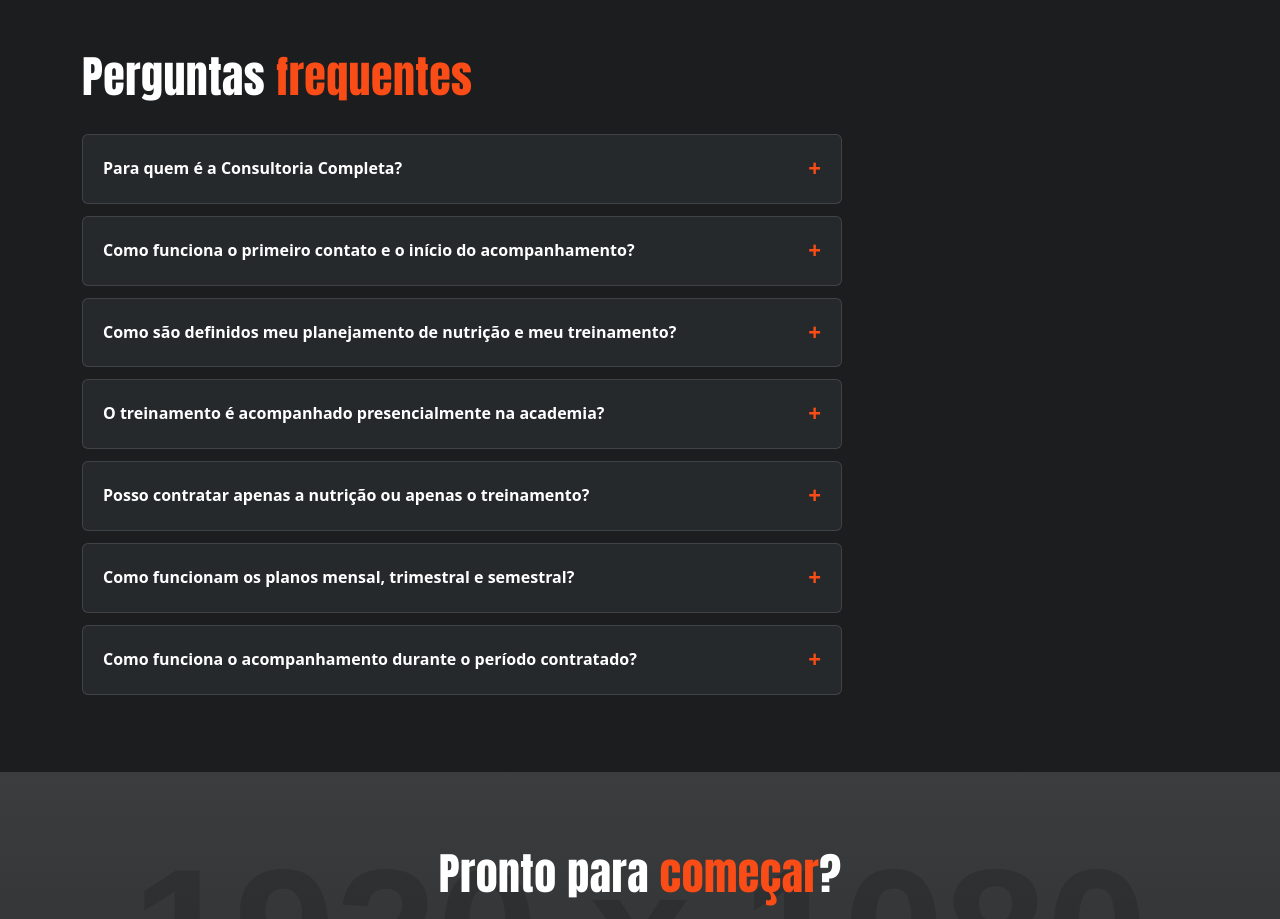
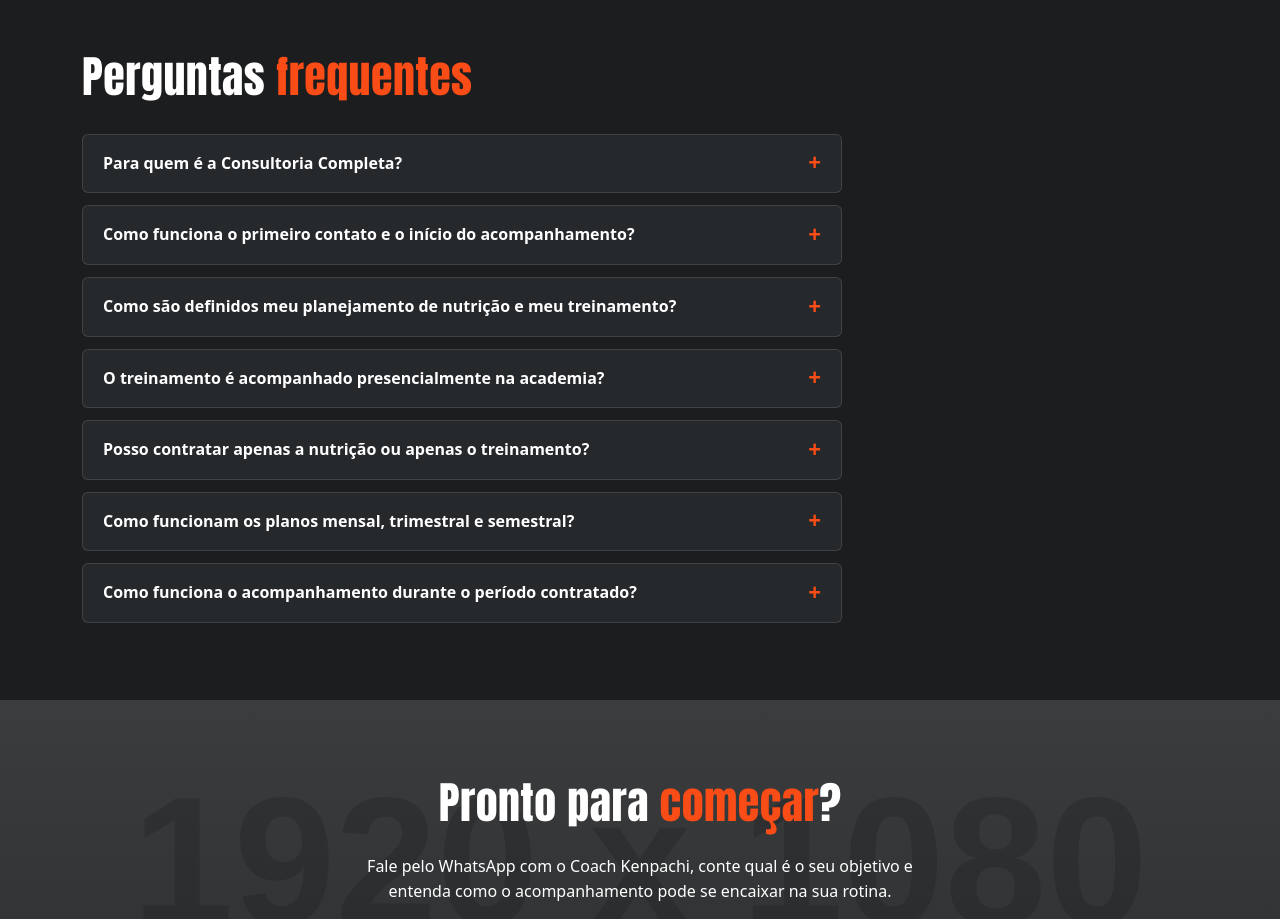
Before and after one commit to danielbelentini/coach-kenpachi, a Next.js app: page / in a window 1280 px wide. Shown: the part 7120-8039 px from the top of the page. Built offline with nearby package versions, Linux system fonts and the light colour scheme; no server answers.

Commit message:
Ajuste faq

```diff
--- a/src/components/Faq.tsx
+++ b/src/components/Faq.tsx
@@ -1,10 +1,21 @@
 "use client";
 
+import { useState } from "react";
 import { FAQ_ITEMS } from "@/config/faq";
 import { trackFaqOpen } from "@/lib/analytics";
 import { Reveal } from "./Reveal";
 
 export function Faq() {
+  const [openIndex, setOpenIndex] = useState<number | null>(null);
+
+  function handleToggle(index: number, question: string) {
+    setOpenIndex((current) => {
+      const next = current === index ? null : index;
+      if (next !== null) trackFaqOpen(question);
+      return next;
+    });
+  }
+
   return (
     <section
       id="faq"
@@ -19,23 +30,50 @@ export function Faq() {
         </Reveal>
 
         <div className="mt-8 flex flex-col gap-3 max-w-[760px]">
-          {FAQ_ITEMS.map((item, index) => (
-            <Reveal key={item.question} delay={index * 40}>
-              <details
-                className="group bg-brand-graphite-light border border-brand-line rounded-[6px] px-5 py-4"
-                onToggle={(event) => {
-                  if ((event.target as HTMLDetailsElement).open) {
-                    trackFaqOpen(item.question);
-                  }
-                }}
-              >
-                <summary className="cursor-pointer font-bold text-white list-none flex justify-between items-center gap-4 hover:opacity-75 focus-visible:opacity-75 [&::-webkit-details-marker]:hidden after:content-['+'] after:text-brand-orange after:text-[1.4rem] after:shrink-0 group-open:after:content-['−']">
-                  {item.question}
-                </summary>
-                <p className="mt-[0.85rem] mb-0">{item.answer}</p>
-              </details>
-            </Reveal>
-          ))}
+          {FAQ_ITEMS.map((item, index) => {
+            const isOpen = openIndex === index;
+            const questionId = `faq-question-${index}`;
+            const answerId = `faq-answer-${index}`;
+
+            return (
+              <Reveal key={item.question} delay={index * 40}>
+                <div className="bg-brand-graphite-light border border-brand-line rounded-[6px] px-5 py-4">
+                  <button
+                    type="button"
+                    id={questionId}
+                    aria-expanded={isOpen}
+                    aria-controls={answerId}
+                    onClick={() => handleToggle(index, item.question)}
+                    className={`w-full text-left cursor-pointer font-bold list-none flex justify-between items-center gap-4 hover:opacity-75 focus-visible:opacity-75 ${
+                      isOpen ? "text-brand-orange" : "text-white"
+                    }`}
+                  >
+                    {item.question}
+                    <span
+                      aria-hidden="true"
+                      className={`shrink-0 text-[1.4rem] leading-none text-brand-orange transition-transform duration-300 ease-in-out ${
+                        isOpen ? "rotate-45" : "rotate-0"
+                      }`}
+                    >
+                      +
+                    </span>
+                  </button>
+
+                  <div
+                    id={answerId}
+                    role="region"
+                    aria-labelledby={questionId}
+                    className="grid transition-[grid-template-rows] duration-300 ease-in-out"
+                    style={{ gridTemplateRows: isOpen ? "1fr" : "0fr" }}
+                  >
+                    <div className="overflow-hidden">
+                      <p className="pt-[0.85rem] mb-0">{item.answer}</p>
+                    </div>
+                  </div>
+                </div>
+              </Reveal>
+            );
+          })}
         </div>
       </div>
     </section>
```
